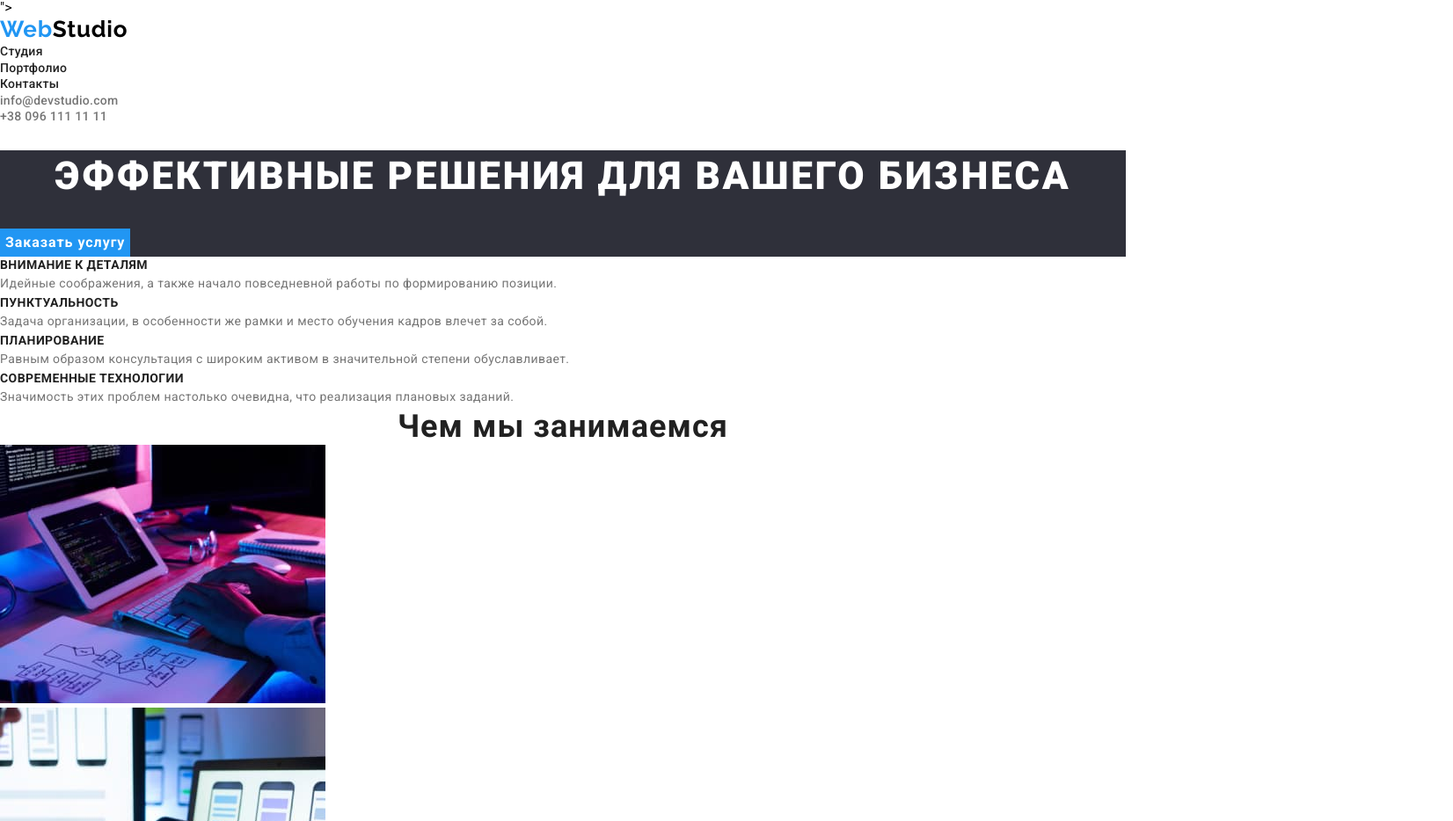
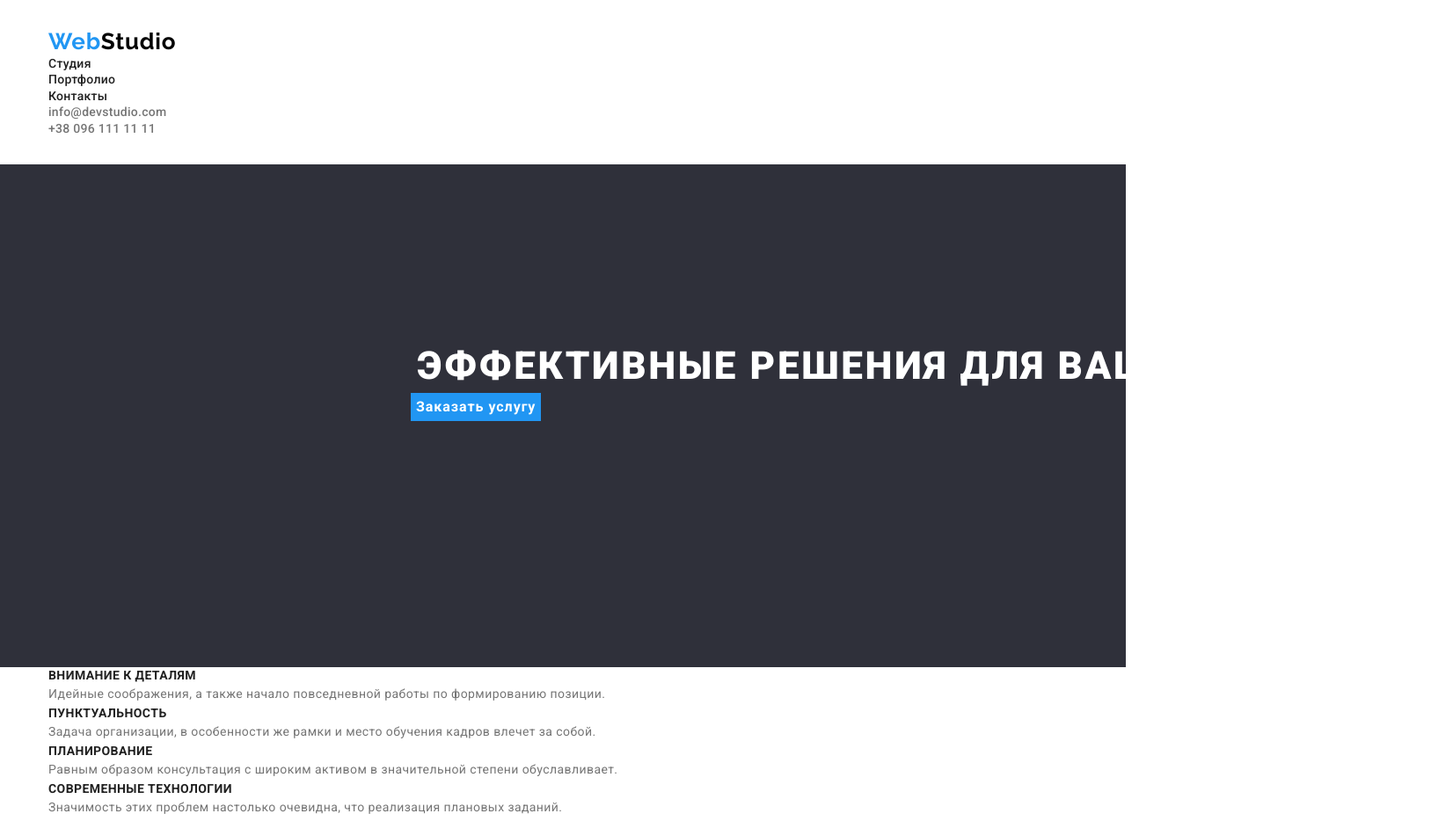
Before and after one commit to Dhenna/goit-markup-hw-03, a plain HTML site: page index.html in a window 1280 px wide. Shown: the top 934 px of the page at 88% size, 1652 px wide, since content can reach past the window. Drawn offline with nearby package versions, Linux system fonts and the light colour scheme.

Commit message:
dead end

```diff
--- a/css/styles.css
+++ b/css/styles.css
@@ -21,6 +21,12 @@ margin: 0;
 button {
    cursor: pointer;
 }
+.container {
+   width: 1200px;
+   padding-left: 15px;
+   padding-right: 15px;
+   margin: 0 auto;
+}
 .logo-text {
    text-decoration: none;
    font-family: 'Raleway';
@@ -30,12 +36,16 @@ button {
    line-height: 1.19;
    letter-spacing: 0.03em;
 }
+.header {
+   padding-top: 32px;
+   padding-bottom: 32px;
+}
 .header-logo {
    color: #2196F3;
- }
+}
  .header-log {
    color: black;
- }
+}
 .header-list {
    list-style: none; }
 .header-link {
@@ -74,6 +84,11 @@ button {
    .hero {
     background-color:#2F303A;
    }
+   .hero {
+      padding-top: 200px;
+      padding-bottom: 280px;
+      padding-left: 452px;
+   }
  .hero-title {
     font-weight: 900;
     font-size: 44px;
@@ -82,6 +97,7 @@ button {
     letter-spacing: 0.06em;
     text-transform: uppercase;
     color: var(--hero-color);
+
  }
  .hero-button {
     border: none;
--- a/index.html
+++ b/index.html
@@ -4,21 +4,21 @@
     <meta charset="UTF-8">
     <meta http-equiv="X-UA-Compatible" content="IE=edge">
     <meta name="viewport" content="width=device-width, initial-scale=1.0">
-    <link rel="stylesheet" href="./css/styles.css">
     <link rel="preconnect" href="https://fonts.googleapis.com">
 <link rel="preconnect" href="https://fonts.gstatic.com" crossorigin>
 <link href="https://fonts.googleapis.com/css2?family=Raleway:wght@700&family=Roboto:wght@400;500;700;900&display=swap"
        rel="stylesheet">
-<link
-    rel="stylesheet"
-    href="https://cdnjs.cloudflare.com/ajax/libs/normalize/8.0.1/normalize.css"
-    integrity="sha512-oHDEc8Xed4hiW6CxD7qjbnI+B07vDdX7hEPTvn9pSZO1bcRqHp8mj9pyr+8RVC2GmtEfI2Bi9Ke9Ass0as+zpg=="
-    crossorigin="anonymous"
-    referrerpolicy="no-referrer" />">
+<link rel="stylesheet"
+href="https://cdnjs.cloudflare.com/ajax/libs/modern-normalize/1.1.0/modern-normalize.min.css"
+integrity="sha512-wpPYUAdjBVSE4KJnH1VR1HeZfpl1ub8YT/NKx4PuQ5NmX2tKuGu6U/JRp5y+Y8XG2tV+wKQpNHVUX03MfMFn9Q=="
+crossorigin="anonymous"
+referrerpolicy="no-referrer" />
+<link rel="stylesheet" href="./css/styles.css">
     <title>Business</title>
 </head>
 <body>
     <header class="header">
+        <div class="container">
         <a href="" class="header-logo logo-text">Web<span class="header-log logo-text">Studio</span></a>
         <nav class="header-navigation">
             <ul class="header-list">
@@ -31,15 +31,19 @@
             <li><a class="header-mail" href="mail:info@devstudio.com">info@devstudio.com</a></li>
             <li><a class="header-tel" href="tel+380961111111">+38 096 111 11 11</a></li>
         </ul>
+    </div>
     </header>
     <main>
         <section class="hero">
-            <div>
+        <div class="container">
+        <div>
         <h1 class="hero-title">Эффективные решения для вашего бизнеса</h1>
             </div>
         <button class="hero-button" type="button">Заказать услугу</button>
-        </section>
-        <section class="feature">
+    </div>
+    </section>
+    <section class="feature">
+     <div class="container">
             <ul class="feature-list">
                 <li class="feature-item">
                     <h3 class="feature-title">Внимание к деталям</h3>
@@ -58,16 +62,20 @@
                     <p class="feature-text">Значимость этих проблем настолько очевидна, что реализация плановых заданий.</p>
                 </li>
             </ul>
+        </div>
         </section>
    <section class="work">
+    <div class="container">
        <h2 class="work-title">Чем мы занимаемся</h2>
        <ul class="work-list">
            <li class="work-item"><img src="./images/img5.jpg" alt="'экран черный" width="370" height="294"></li>
            <li class="work-item"><img src="./images/img6.jpg" alt="экран телефон" width="370" height="294"></li>
            <li class="work-item"><img src="./images/img7.jpg" alt="экран сота цвет" width="370" height="294"></li>
        </ul>
+    </div>
    </section>
    <section class="team">
+    <div class="container">
        <h2 class="team-title">Наша команда</h2>
        <ul class="team-list">
         <li class="team-item"><img src="./images/img1.jpg" alt="Игорь" width="270" height="260">
@@ -87,9 +95,11 @@
         <p class="team-text">UI Designer</p>
     </li>
     </ul>
+</div>
    </section>
 </main>
 <footer class="footer">
+    <div class="container">
     <a href="" class="footer-logo logo-text">Web<span class="footer-log logo-text">Studio</span></a>
     <address>
        <ul class="footer-list">
@@ -98,6 +108,7 @@
            <li class="footer-item"><a href="+380991111111" class="footer-tel">+38 099 111 11 11</a></li>
        </ul>
     </address>
+</div>
 </footer>
 </body>
 </html>
```
Also changed, not shown: portfolio.html (+13 -8 lines).
